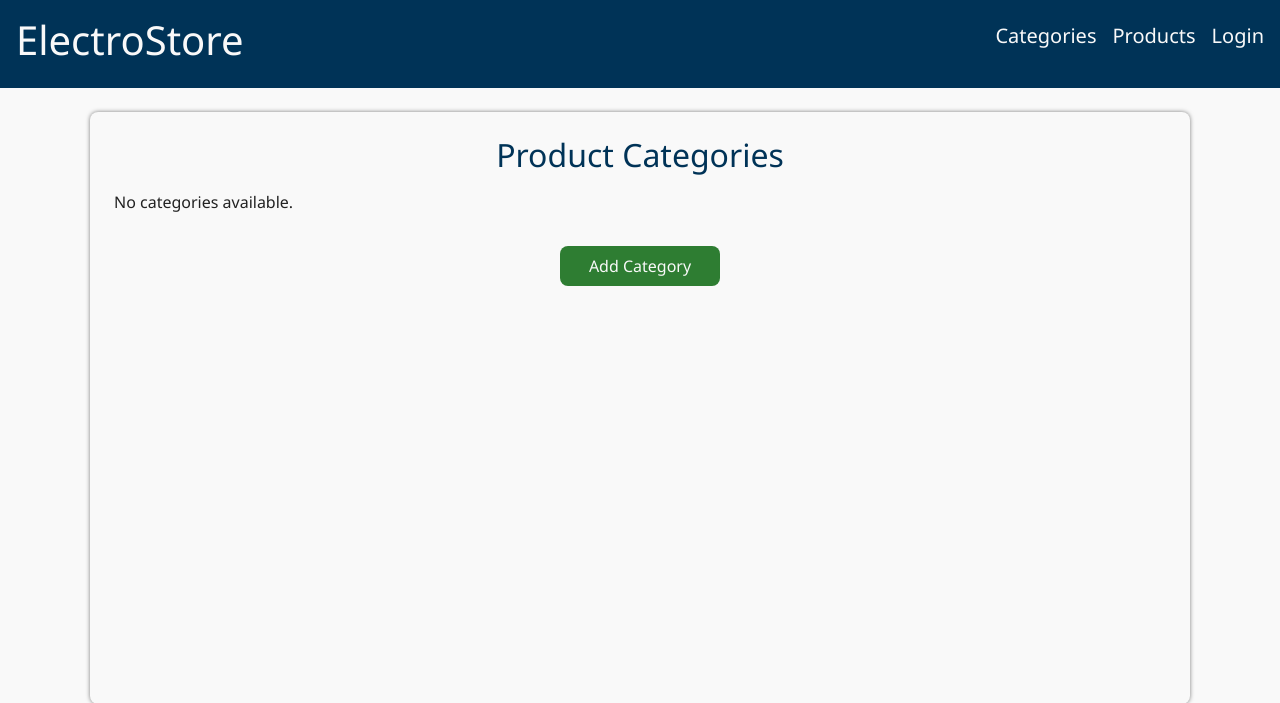
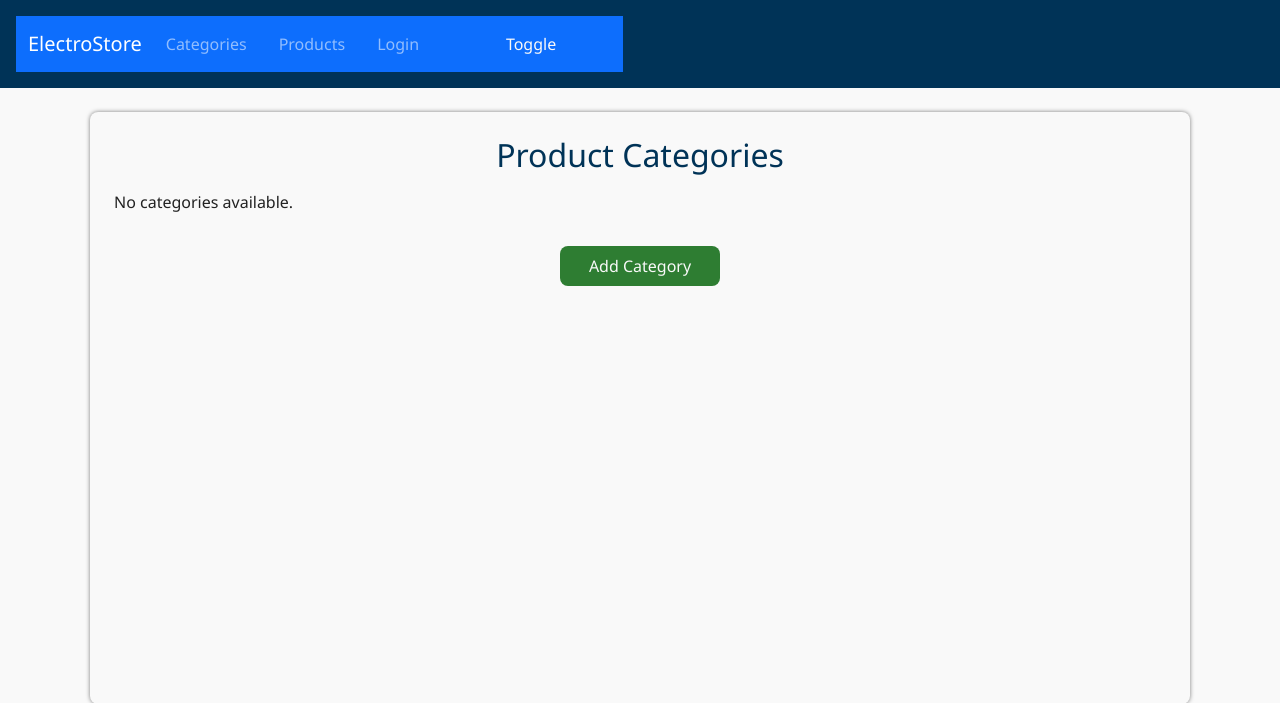
Before and after one commit to dlastic/inventory-application, a Flask app: page /categories/ in a window 1280 px wide. Shown: the top 703 px of the page. Run offline with Flask 3, Linux system fonts and the light colour scheme.

Commit message:
Replace header with Bootstrap navbar and add theme toggle btn

```diff
--- a/app/templates/layout.html
+++ b/app/templates/layout.html
@@ -9,25 +9,34 @@
   </head>
   <body>
     <header>
-      <h1>
-        <a href="{{ url_for('main.index') }}">ElectroStore</a>
-      </h1>
-      <nav>
-        <ul>
-          <li>
-            <a href="{{ url_for('categories.list_categories') }}">Categories</a>
+      <nav class="navbar navbar-expand-md navbar-dark bg-primary">
+        <div class="container">
+          <a class="navbar-brand" href="{{ url_for('main.index') }}">ElectroStore</a>
+          <button class="navbar-toggler" type="button" data-bs-toggle="collapse" data-bs-target="#mainNav">
+            <span class="navbar-toggler-icon"></span>
+          </button>
+
+          <div class="collapse navbar-collapse" id="mainNav">
+            <ul class="navbar-nav ms-auto">
+              <li class="nav-item">
+                <a class="nav-link" href="{{ url_for('categories.list_categories') }}">Categories</a>
               </li>
-          <li>
-            <a href="{{ url_for('products.list_products') }}">Products</a>
+              <li class="nav-item">
+                <a class="nav-link" href="{{ url_for('products.list_products') }}">Products</a>
               </li>
-          <li>
+              <li class="nav-item">
                 {% if session.is_admin %}
-              <a href="{{ url_for('main.logout') }}">Logout</a>
+                  <a class="nav-link" href="{{ url_for('main.logout') }}">Logout</a>
                 {% else %}
-              <a href="{{ url_for('main.login') }}">Login</a>
+                  <a class="nav-link" href="{{ url_for('main.login') }}">Login</a>
                 {% endif %}
               </li>
+              <li class="nav-item">
+                <button class="btn btn-sm btn-outline-light ms-2" onclick="toggleTheme()">Toggle</button>
+              </li>
             </ul>
+          </div>
+        </div>
       </nav>
     </header>
 
```
Lines whose indentation alone changed are shown as unchanged.
